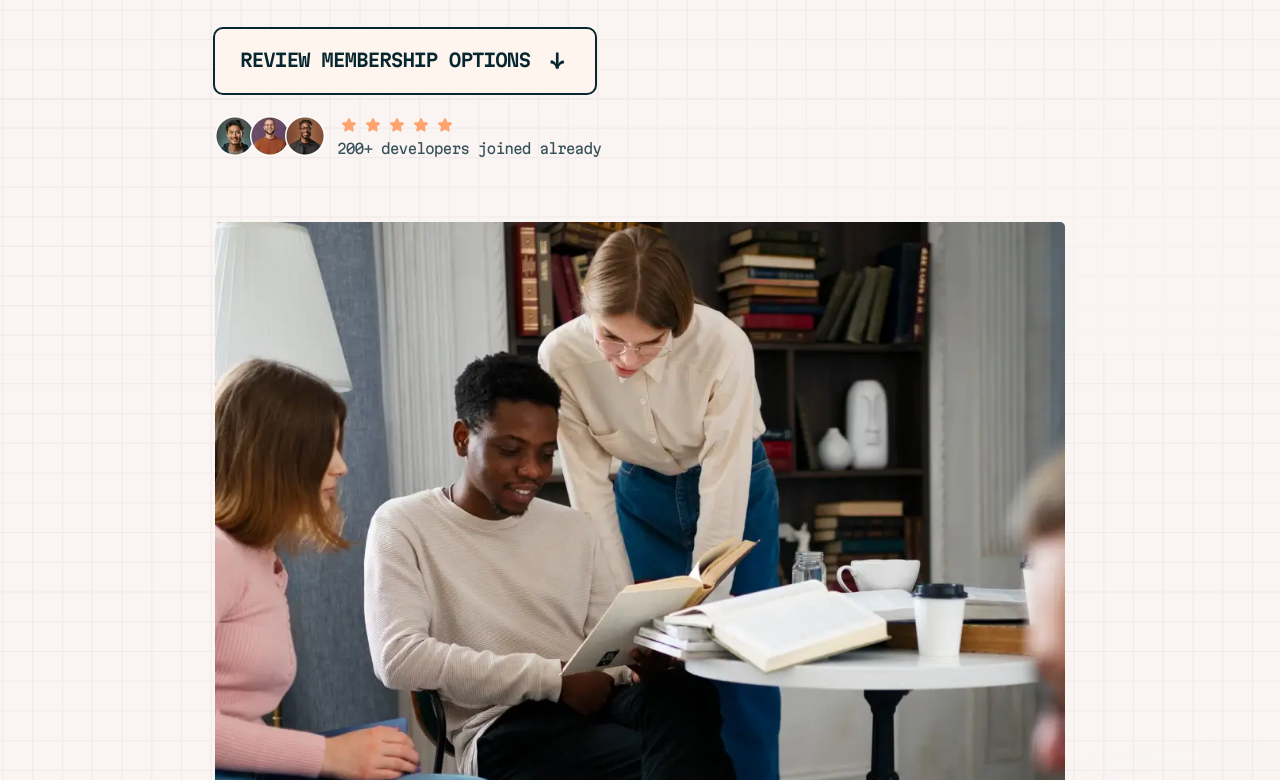
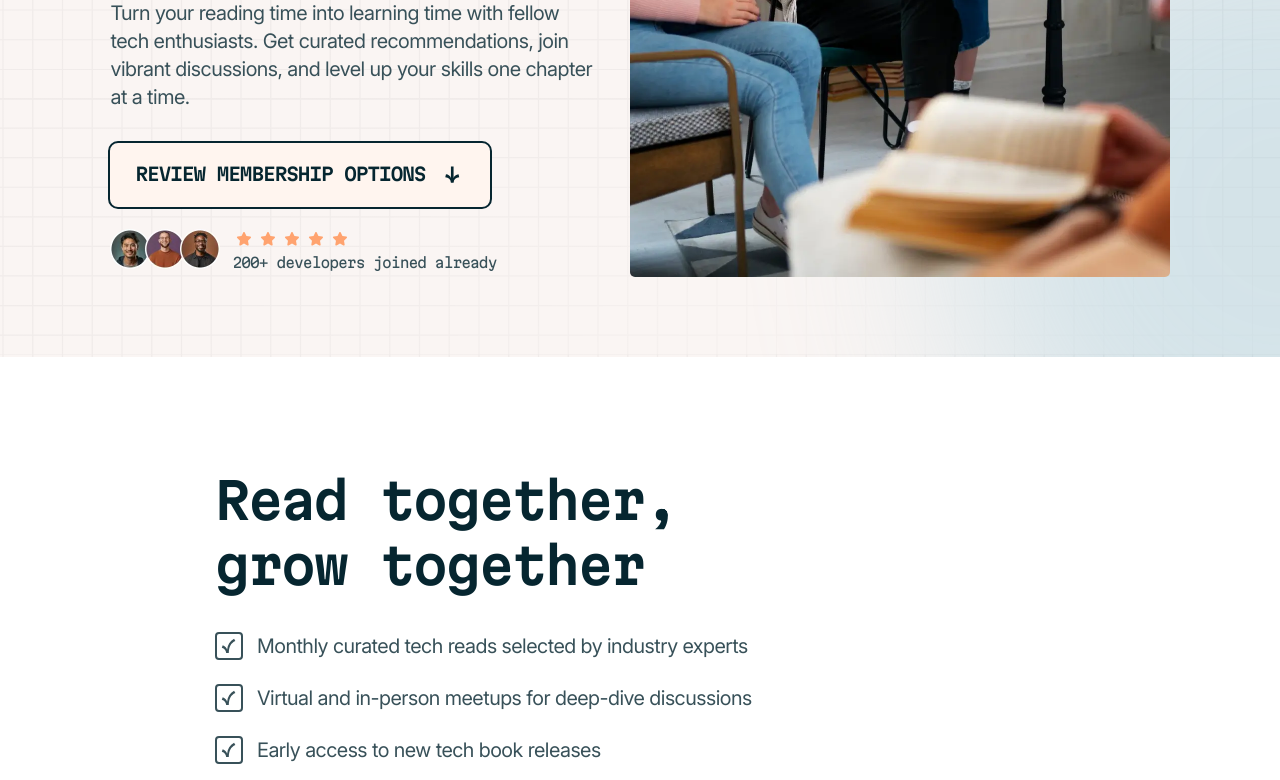
Before and after one commit to DocForLoop/tech-book-club-landing-page, a website built with Vite: page index.html in a window 1280 px wide. Shown: the part 466-1246 px from the top of the page. Built offline with nearby package versions, Linux system fonts and the light colour scheme.

Commit message:
Add desktop header style

```diff
--- a/index.html
+++ b/index.html
@@ -23,10 +23,12 @@
   <body>
     <div class="body-wrapper">
       <header class="header">
-        <a class="header__link" href="#">
-          <img class="header__logo" src="/src/assets/images/logo.svg"
-          alt="Home of Tech book club" width="190" height="36">
-        </a>
+        <div class="header__link-wrapper">
+          <a class="header__link" href="#">
+            <img class="header__logo" src="/src/assets/images/logo.svg"
+            alt="Home of Tech book club" width="190" height="36">
+          </a>
+        </div>
 
         <section class="header__wrapper" aria-labelledby="header-title">
           <div class="header__content">
--- a/src/scss/components/_breakpoints.scss
+++ b/src/scss/components/_breakpoints.scss
@@ -15,7 +15,7 @@
         background-position: top, calc(100% + 500px) calc(100% + 568px);
         align-items: center;
 
-        &__link {
+        &__link-wrapper {
             display: block;
             inline-size: 100%;
             max-inline-size: rem(850);
@@ -91,3 +91,36 @@
         }
     }
 }
+
+@media (width > em(1201)) {
+
+    .header {
+        row-gap: fluid(64, 80, 1201, 1440);
+        background-position: top, calc(100% + 550px) calc(100% + 400px);
+
+
+        &__link-wrapper {
+            max-inline-size: rem(1173.8);
+        }
+
+        &__desc {
+            max-inline-size: 48ch;
+        }
+
+        &__wrapper {
+            flex-direction: row;
+            align-items: center;
+            column-gap: fluid(10, 64, 1201, 1440);
+        }
+
+        &__content {
+            max-inline-size: rem(560);
+        }
+
+        &__hero-img {
+            flex: 1;
+            max-inline-size: rem(540);
+            max-block-size: rem(606);
+        }
+    }
+}
--- a/src/scss/components/header/_header.scss
+++ b/src/scss/components/header/_header.scss
@@ -7,7 +7,7 @@ body {
 
 .body-wrapper {
     inline-size: 100%;
-    max-inline-size: rem(2150);
+    max-inline-size: rem(1700);
 }
 
 .header {
@@ -18,6 +18,14 @@ body {
     background-image: url(../assets/images/pattern-light-bg.svg);
     background-repeat: no-repeat;
     background-position: top;
+
+    &__link {
+
+        &:focus-visible {
+            outline: rem(4) double var(--clr-dark-primary);
+            outline-offset: rem(2);
+        }
+    }
 
     &__logo {
         inline-size: rem(190);
```
